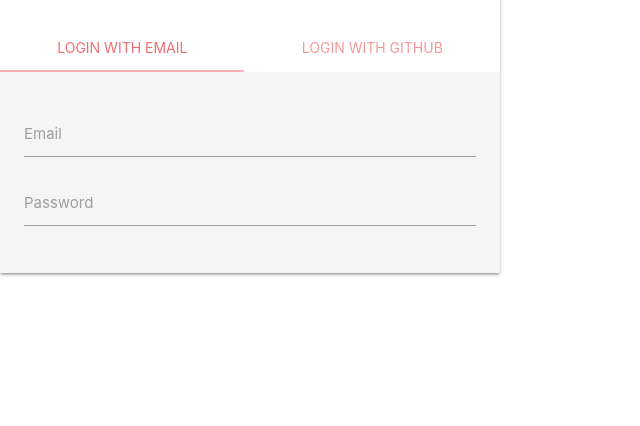
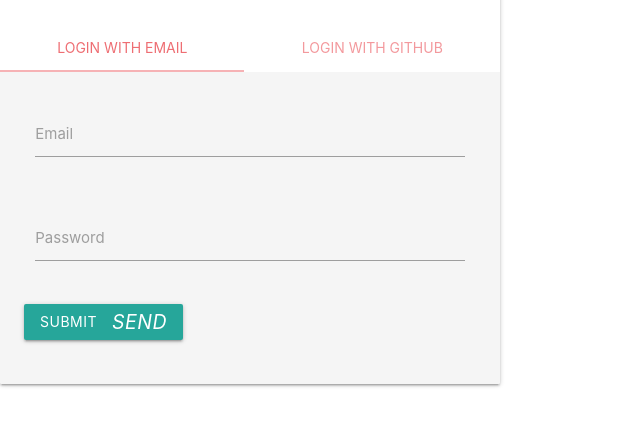
Before and after one commit to minicatsCB/firebase-auth, a plain HTML site: page app.html in a window 1280 px wide. Shown: the part 168-594 px from the top of the page, without its empty margins (0-640 px from the left). Drawn offline with nearby package versions, Linux system fonts and the light colour scheme; no server answers.

Commit message:
Wrap inputs fields in a form

```diff
--- a/app.html
+++ b/app.html
@@ -20,15 +20,24 @@
             </ul>
         </div>
         <div class="card-content grey lighten-4">
-            <div id="email-login">
-                <div class="input-field">
-                    <input id="email" type="email" class="validate">
-                    <label for="email">Email</label>
-                </div>
-                <div class="input-field">
-                    <input id="password" type="password" class="validate">
-                    <label for="password">Password</label>
-                </div>
+            <div class="row">
+                <form id="email-form" class="col s12">
+                    <div class="row">
+                        <div class="input-field col s12">
+                            <input id="email-address" class="validate" type="email" name="email" required>
+                            <label for="email">Email</label>
+                        </div>
+                    </div>
+                    <div class="row">
+                        <div class="input-field col s12">
+                            <input id="email-password" class="validate" type="password" name="password" required>
+                            <label for="password">Password</label>
+                        </div>
+                    </div>
+                </form>
+                <button class="btn waves-effect waves-light" type="submit" action="POST" form="email-form">Submit
+                    <i class="material-icons right">send</i>
+                </button>
             </div>
             <div id="github-login">Login with Github</div>
         </div>
```
